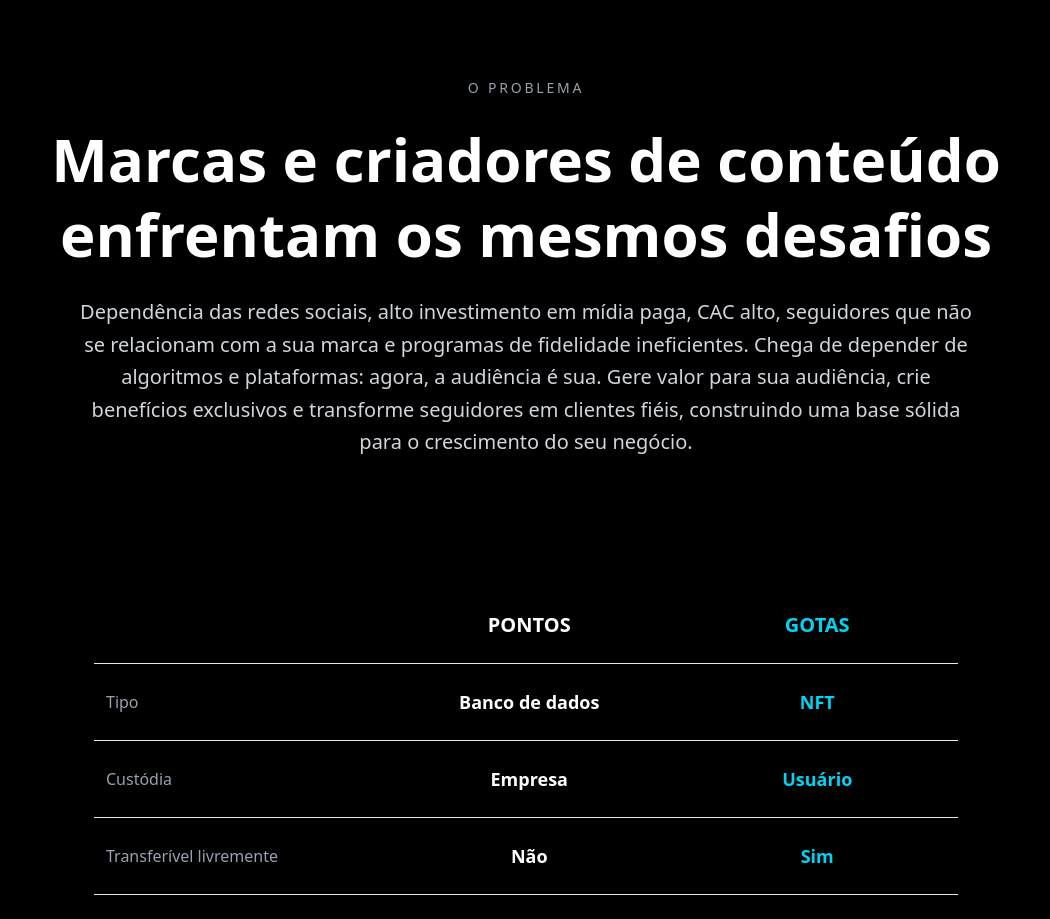
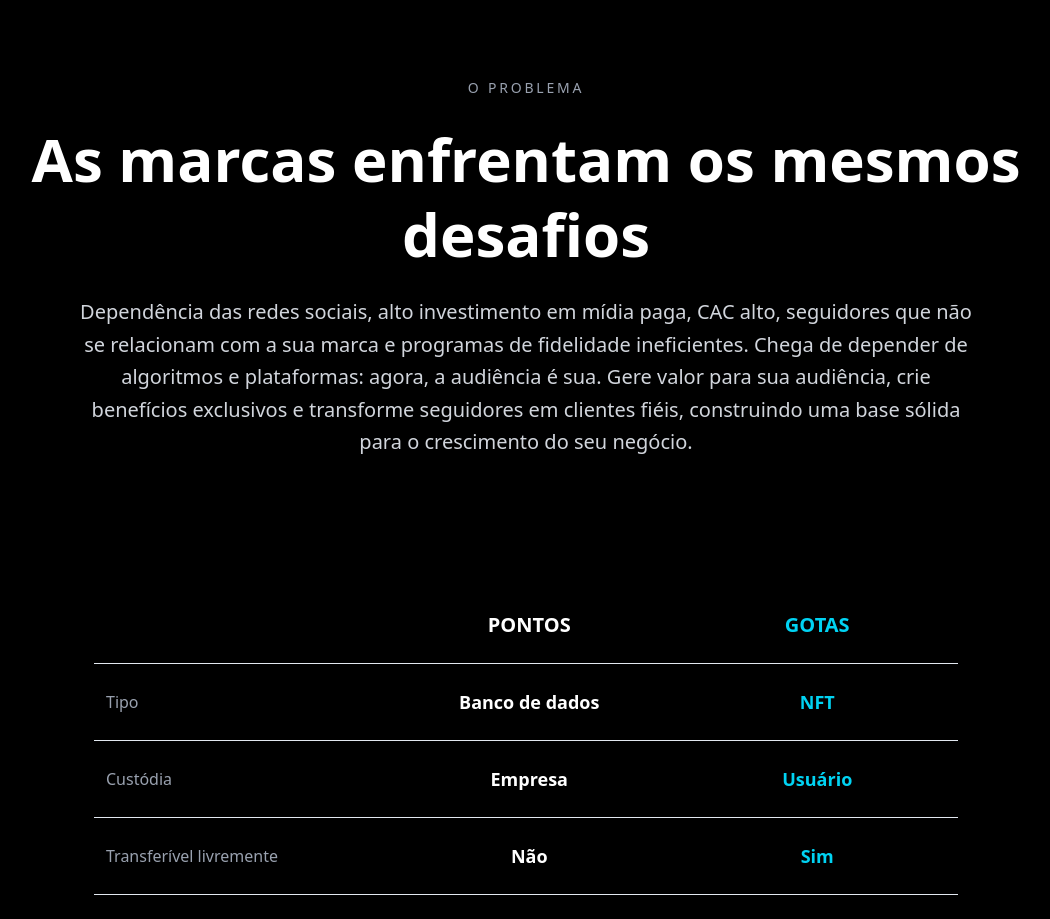
Before and after one commit to arielvdl/gotas-web, a Next.js app: page / in a window 1280 px wide. Shown: the part 3480-4399 px from the top of the page, without its empty margins (114-1164 px from the left). Built offline with nearby package versions, Linux system fonts and the light colour scheme; a web font is replaced by a local one.

Commit message:
Atualização do título na seção de problemas: 'As marcas enfrentam os mesmos desafios'

```diff
--- a/src/components/ui/problem-section.tsx
+++ b/src/components/ui/problem-section.tsx
@@ -6,7 +6,7 @@ export function ProblemSection() {
           O PROBLEMA
         </h3>
         <h2 className="text-2xl sm:text-3xl md:text-4xl lg:text-5xl xl:text-6xl font-bold text-white leading-tight">
-          Marcas e criadores de conteúdo enfrentam os mesmos desafios
+          As marcas enfrentam os mesmos desafios
         </h2>
         <p className="text-base sm:text-lg lg:text-xl text-gray-300 max-w-4xl mx-auto leading-relaxed">
           Dependência das redes sociais, alto investimento em mídia paga, CAC alto, seguidores que não se relacionam com a sua marca e programas de fidelidade ineficientes. Chega de depender de algoritmos e plataformas: agora, a audiência é sua. Gere valor para sua audiência, crie benefícios exclusivos e transforme seguidores em clientes fiéis, construindo uma base sólida para o crescimento do seu negócio.
```
